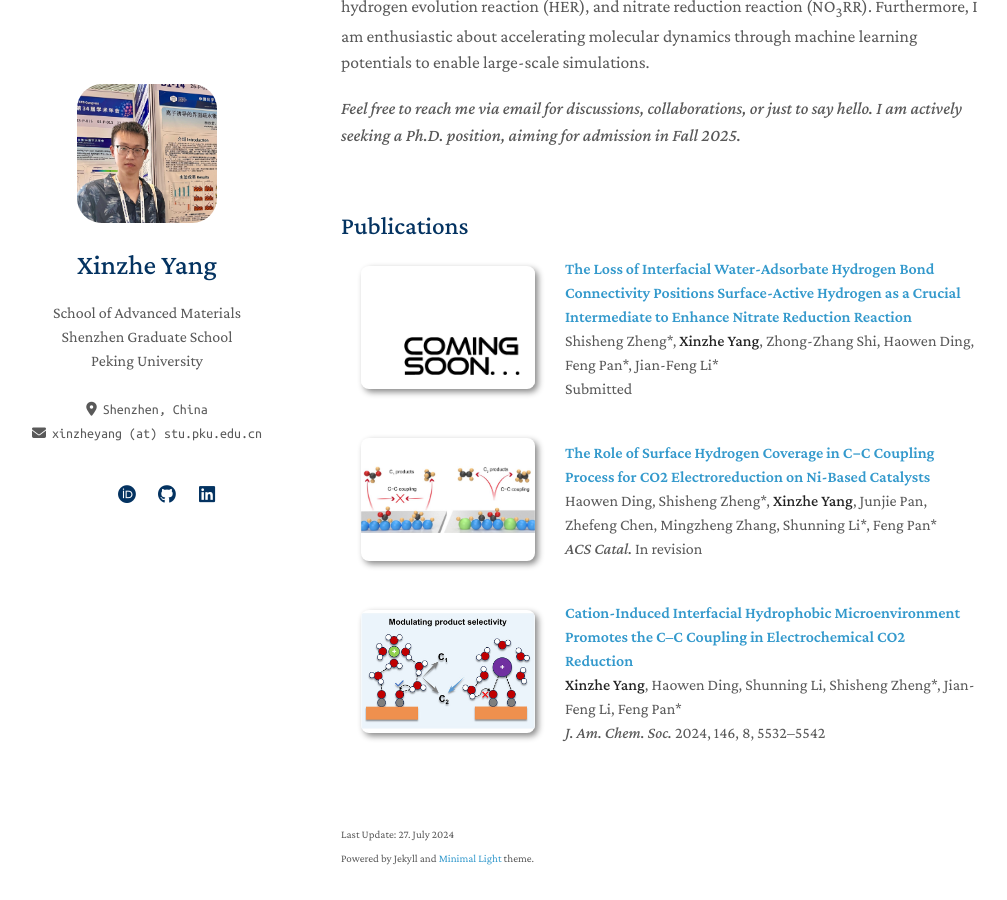
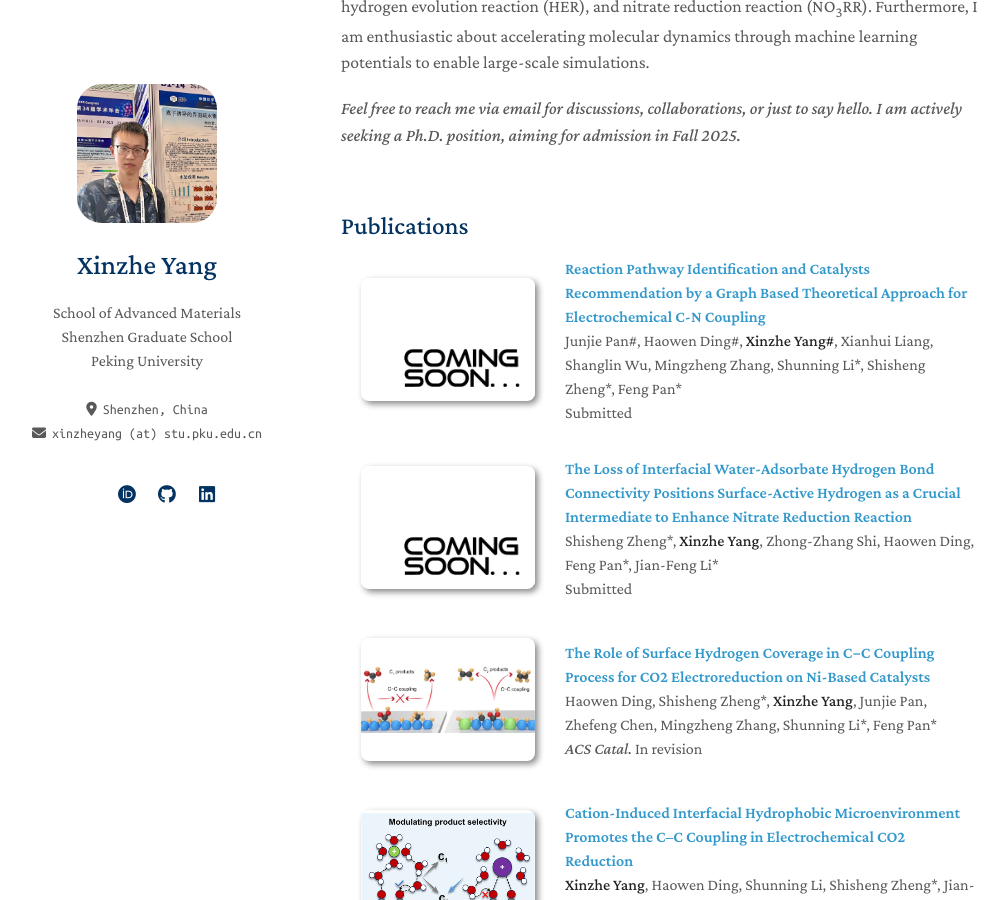
Before and after one commit to xzyang99/xzyang99.github.io, a Jekyll site: the page built from index.md, in a window 1280 px wide and 900 px high, scrolled down 449 px. Shown: the whole window, without its empty margins (129-1136 px from the left). Built offline with Jekyll 4.4.1, drawn with Linux system fonts in a browser that asks for light colours; a style sheet for code colours, icons or effects is not loaded; our own code applies the rules of GitHub Pages for plain Markdown files.

Commit message:
Update publications.yml

```diff
--- a/_data/publications.yml
+++ b/_data/publications.yml
@@ -1,4 +1,10 @@
 main:
+
+  - title: Reaction Pathway Identification and Catalysts Recommendation by a Graph Based Theoretical Approach for Electrochemical C-N Coupling
+    authors: Junjie Pan#, Haowen Ding#, <strong>Xinzhe Yang#</strong>, Xianhui Liang, Shanglin Wu, Mingzheng Zhang, Shunning Li*, Shisheng Zheng*, Feng Pan*
+    conference: Submitted
+    web: \#
+    image: ./assets/img/coming-soon.png
 
   - title: The Loss of Interfacial Water-Adsorbate Hydrogen Bond Connectivity Positions Surface-Active Hydrogen as a Crucial Intermediate to Enhance Nitrate Reduction Reaction
     authors: Shisheng Zheng*, <strong>Xinzhe Yang</strong>, Zhong-Zhang Shi, Haowen Ding, Feng Pan*, Jian-Feng Li*
```
